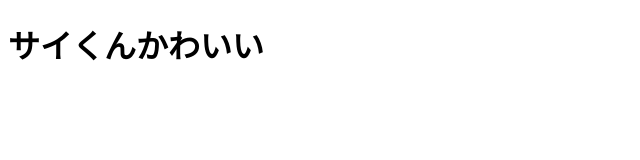
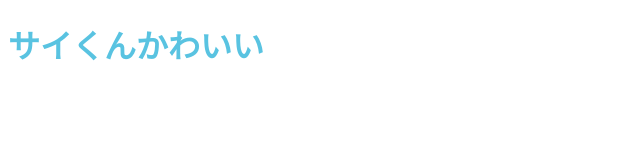
Before and after one commit to harutaaaaa/practice3, a plain HTML site: page index.html in a window 1280 px wide. Shown: the whole page, without its empty margins (0-640 px from the left). Drawn offline with Linux system fonts and the light colour scheme.

Commit message:
文字色をサイくんの色にしました

```diff
--- a/index.html
+++ b/index.html
@@ -3,6 +3,7 @@
 <head>
     <meta charset="UTF-8">
     <meta name="viewport" content="width=device-width, initial-scale=1.0">
+    <link rel="stylesheet" href="style.css">
     <title>Document</title>
 </head>
 <body>
--- /dev/null
+++ b/style.css
@@ -0,0 +1,3 @@
+h1{
+    color: #59c3e1;
+}
```
